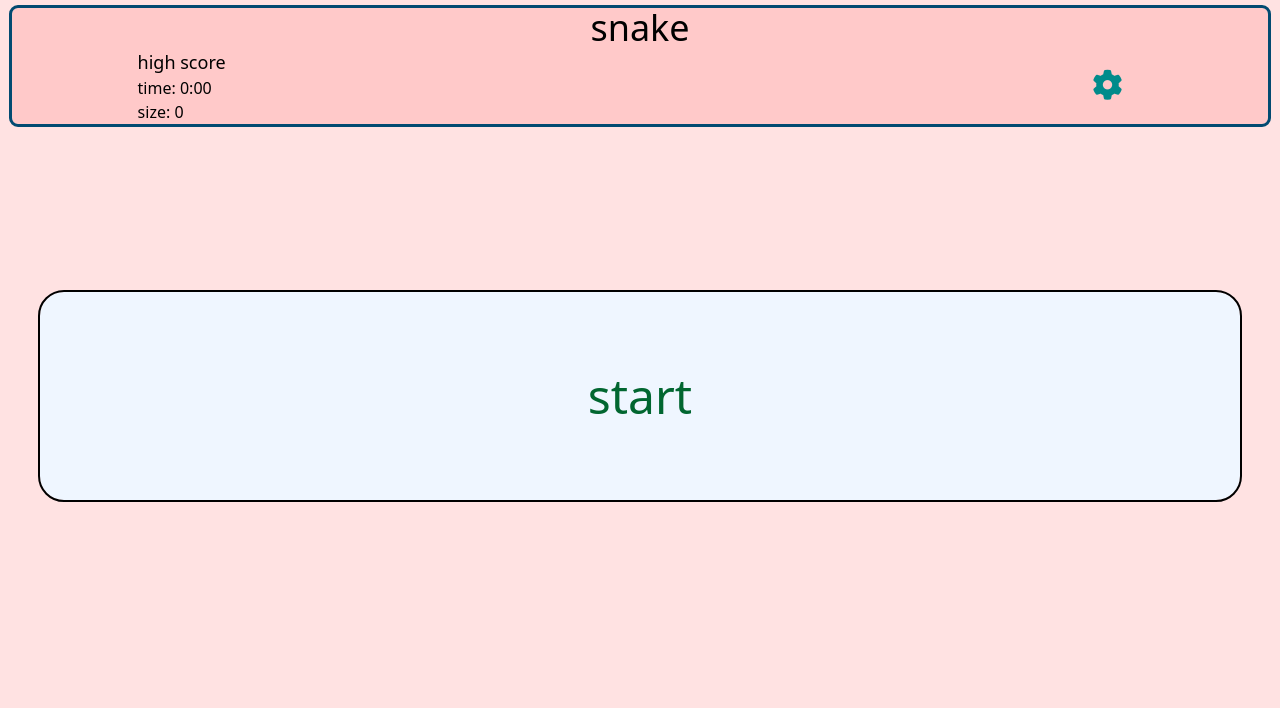
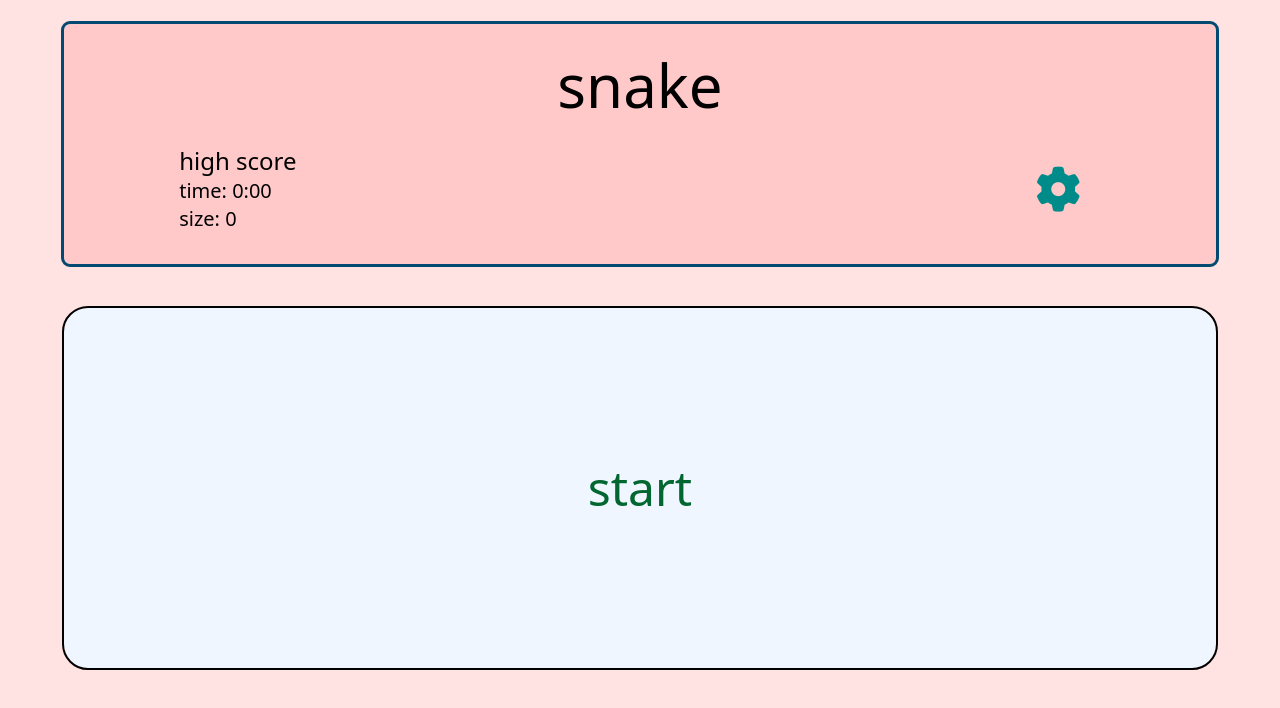
Before and after one commit to RyderBarr/jQuery-game-group, a plain HTML site: page index.html in a window 1280 px wide. Drawn offline with nearby package versions, Linux system fonts and the light colour scheme.

Commit message:
finished start page (except for font)
font undecided
the start page is finished and mobile responsive
field is empty
the settings button doesn't link to anything yet

```diff
--- a/index.html
+++ b/index.html
@@ -26,12 +26,14 @@
 <body class="
 h-auto
 bg-red-100
-flex flex-col
+flex flex-col justify-evenly items-center
 ">
 
     <div id="header" class="
-    my-2
+    my-2 sm:my-6
     mx-3
+    w-9/10
+    md:h-[30vh]
     outline-3 outline-sky-900 outline-solid
     flex flex-col justify-evenly
     items-center
@@ -39,7 +41,7 @@ flex flex-col
     bg-red-200
     ">
         <div id="title" class="
-        text-4xl
+        text-4xl md:text-6xl
         ">
             snake
         </div>
@@ -53,10 +55,10 @@ flex flex-col
         ">
 
             <div id="score" class="
-            text-l
+            text-l md:text-xl
             ">
                 <h2 class="
-                text-lg
+                text-lg md:text-2xl
                 ">high score</h2>
                 <p>
                     <!-- use jQuery to write out the information saved by Robert -->
@@ -77,27 +79,31 @@ flex flex-col
 
             <div id="settings" class="
             " >
-                <i class="fa-solid fa-gear" id="settingIcon"></i>
+                <a href="">
+                    <i class="fa-solid fa-gear text-[30px] md:text-[45px]" id="settingIcon"></i>
+                </a>
             </div>
 
         </div>
 
     </div>
 
-    <button id="start" class="
+    <a id="start" href="./field.html" class="
     outline-2
     bg-blue-50
-    mx-10
-    my-40
-    px-20
-    py-20
+    w-9/10
+    mx-0
+    my-5
+    py-10
+    h-120 sm:h-40 md:h-[45vh]
     rounded-3xl
+    flex justify-evenly items-center
     ">
         <span class="
         text-5xl
         text-green-800
         ">start</span>
-    </button>
+    </a>
 
 
     <script>
--- a/style/start.css
+++ b/style/start.css
@@ -1,6 +1,6 @@
 i{
     color: darkcyan;
-    font-size: 30px;
+    /* font-size: 30px; */
     margin-right: 20px;
     margin-left: 20px;
 }
```
